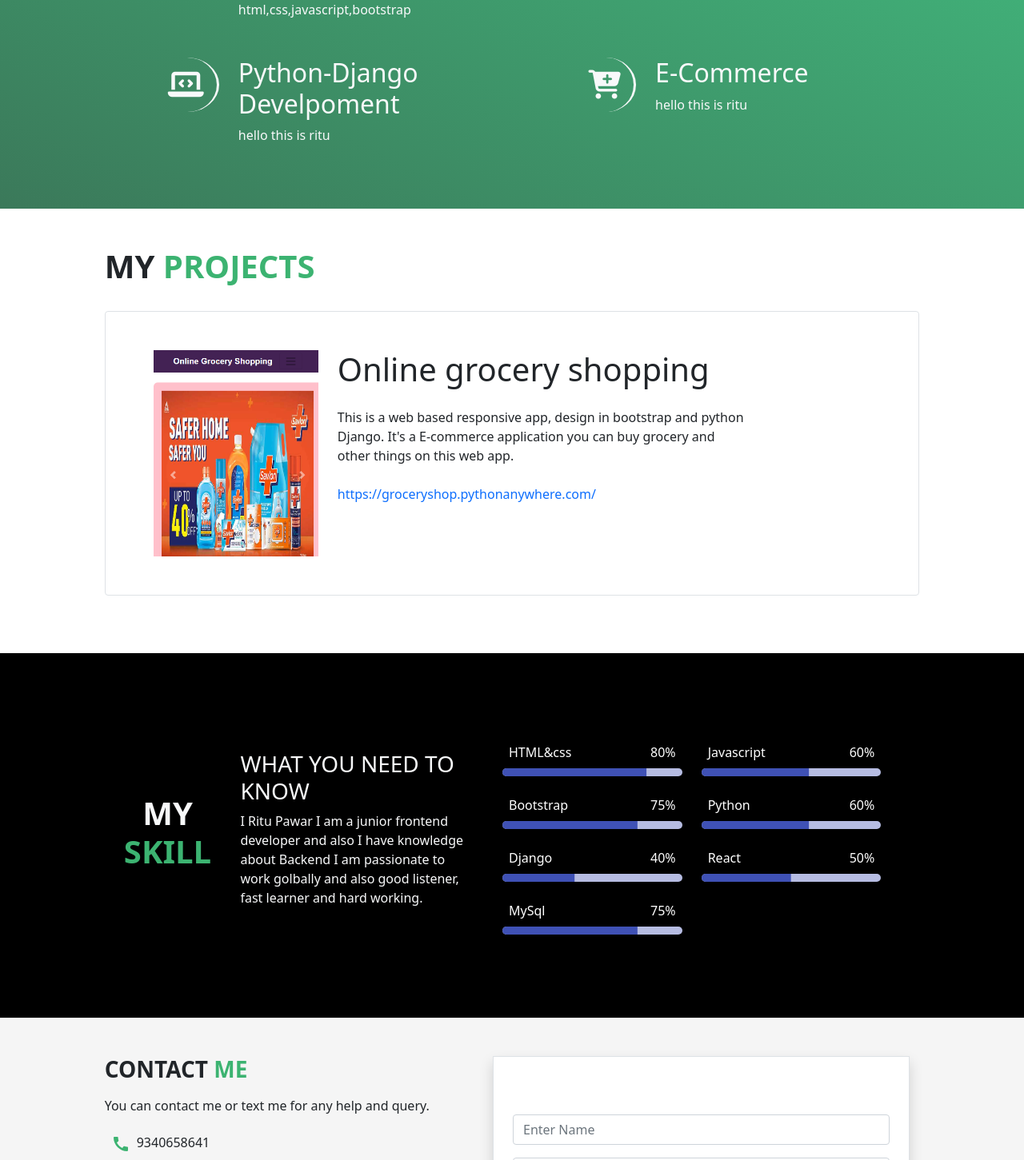
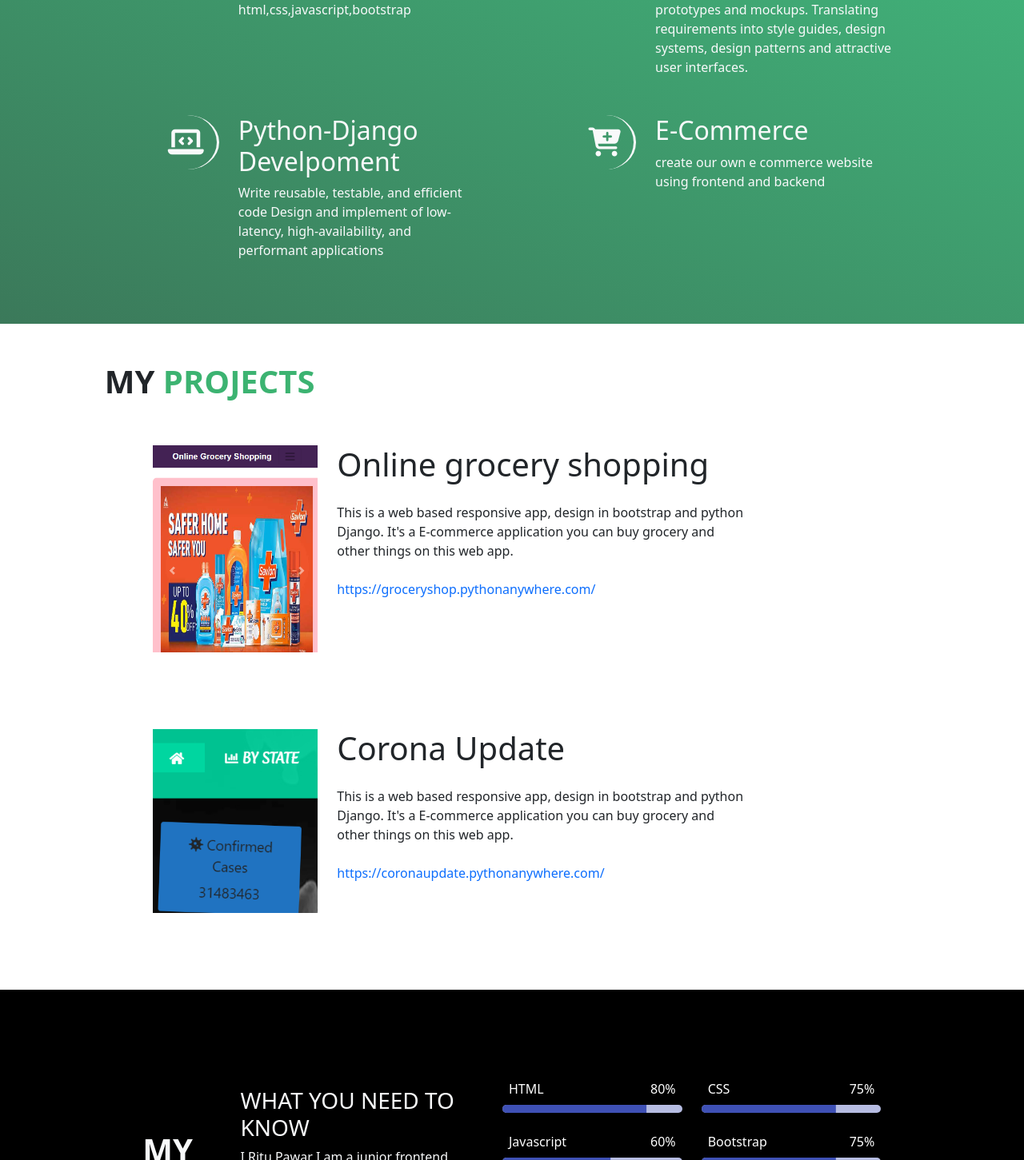
Before and after one commit to RituPawar123/ritu-pawar, a React (Create React App) app: page / in a window 1280 px wide. Shown: the part 1559-3010 px from the top of the page at 80% size. Built offline with nearby package versions, Linux system fonts and the light colour scheme.

Commit message:
add project and service

```diff
--- a/src/Portfolio_Component/MyService.jsx
+++ b/src/Portfolio_Component/MyService.jsx
@@ -11,26 +11,27 @@ const MyService = (props) => {
     },
     {
       heading: "UI-UX",
-      description: "hello this is ritu",
+      description:
+        "Creating user flows, wireframes, prototypes and mockups. Translating requirements into style guides, design systems, design patterns and attractive user interfaces.",
       icon: "	fas fa-pencil-alt",
     },
     {
       heading: "Python-Django Develpoment",
-      description: "hello this is ritu",
+      description:
+        "Write reusable, testable, and efficient code Design and implement of low-latency, high-availability, and performant applications",
       icon: "	fas fa-laptop-code",
     },
     {
       heading: "E-Commerce",
-      description: "hello this is ritu",
+      description:
+        "create our own e commerce website using frontend and backend",
       icon: "	fas fa-cart-plus",
     },
   ];
   const { heading, description } = data;
   return (
-    <div id="service"
-      className="row text-light py-5 bg-darkgreen"
-    >
-      <div className="col-md-10 col-12 mx-auto row" >
+    <div id="service" className="row text-light py-5 bg-darkgreen">
+      <div className="col-md-10 col-12 mx-auto row">
         <div className="text-center col-12 mb-5 ">
           <h1>
             <span className="fw-bold text-dark "> MY</span> SERVICE
--- a/src/Portfolio_Component/MySkills.jsx
+++ b/src/Portfolio_Component/MySkills.jsx
@@ -9,7 +9,8 @@ import Skill from "./Skill";
 
 const MySkills = (Props) => {
   const data = [
-    { skillName: "HTML&css", skillAmount: 80 },
+    { skillName: "HTML", skillAmount: 80 },
+    { skillName: "CSS", skillAmount: 75 },
     { skillName: "Javascript", skillAmount: 60 },
     { skillName: "Bootstrap", skillAmount: 75 },
     { skillName: "Python", skillAmount: 60 },
@@ -21,7 +22,11 @@ const MySkills = (Props) => {
 
   return (
     <>
-      <div className="row py-5  " style={{ backgroundColor: "black" }}  id="myskill">
+      <div
+        className="row py-5  "
+        style={{ backgroundColor: "black" }}
+        id="myskill"
+      >
         <div className="col-12 col-md-10 mx-auto m-5 row">
           <div className="col-12 col-md-6 row   ">
             <div className="row col-12 align-items-center text-light  mx-auto">
--- a/src/Portfolio_Component/Myproject.jsx
+++ b/src/Portfolio_Component/Myproject.jsx
@@ -1,20 +1,29 @@
 import React from "react";
 import Project from "./Project";
 import projectImage from "./Project.PNG";
+import corona from "./corona.PNG";
 const Myproject = (props) => {
   const data = [
     {
       projectImage: projectImage,
       heading: "Online grocery shopping",
       text: "This is a web based responsive app, design in bootstrap and python Django. It's a E-commerce application you can buy grocery and other things on this web app.",
-      url:"https://groceryshop.pythonanywhere.com/"
+      url: "https://groceryshop.pythonanywhere.com/",
+    },
+    {
+      projectImage: corona,
+      heading: "Corona Update",
+      text: "This is a web based responsive app, design in bootstrap and python Django. It's a E-commerce application you can buy grocery and other things on this web app.",
+      url: "https://coronaupdate.pythonanywhere.com/",
     },
   ];
   return (
     <div className="row" id="project">
       <div className="col-md-10 col-12 row mx-auto my-5">
         <div>
-        <h1 className="text-green text-uppercase fw-bold"><span className="text-dark"> My </span>Projects</h1>
+          <h1 className="text-green text-uppercase fw-bold">
+            <span className="text-dark"> My </span>Projects
+          </h1>
         </div>
         {data.map((value, index) => {
           return (
--- a/src/Portfolio_Component/Project.jsx
+++ b/src/Portfolio_Component/Project.jsx
@@ -3,15 +3,20 @@ import React from "react";
 const Project = (props) => {
   return (
     <>
-        <div className="row border project-item col-12 mx-auto rounded p-md-5 my-4 p-3">
-          <div className="col-12 col-md-3 my-3 my-md-0">
+      <div className="row  project-item col-12 mx-auto rounded p-md-5  p-3">
+        <div className="col-12 col-md-3  my-md-0">
           {console.log(props.projectImage)}
           <img src={props.projectImage} className="img-fluid project " />
         </div>
         <div className=" col-12 col-md-7 ">
           <h1>{props.heading}</h1>
           <p className="my-4">{props.text}</p>
-            <a href={props.url} className="text-decoration-none project-url text-truncate d-inline-block d-md-block">{props.url}</a>
+          <a
+            href={props.url}
+            className="text-decoration-none project-url text-truncate d-inline-block d-md-block"
+          >
+            {props.url}
+          </a>
         </div>
       </div>
     </>
```
Also changed, not shown: src/Portfolio_Component/corona.PNG (added). Lines whose indentation alone changed are shown as unchanged.
